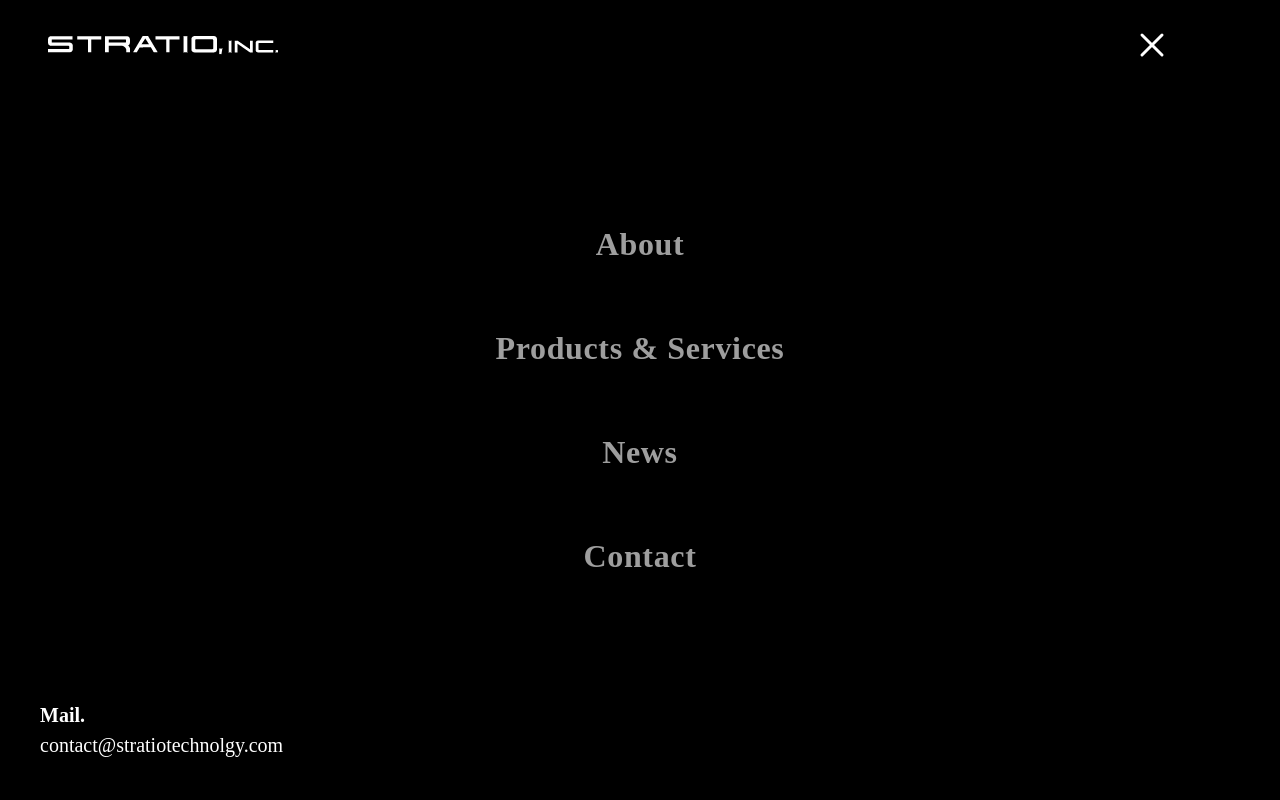
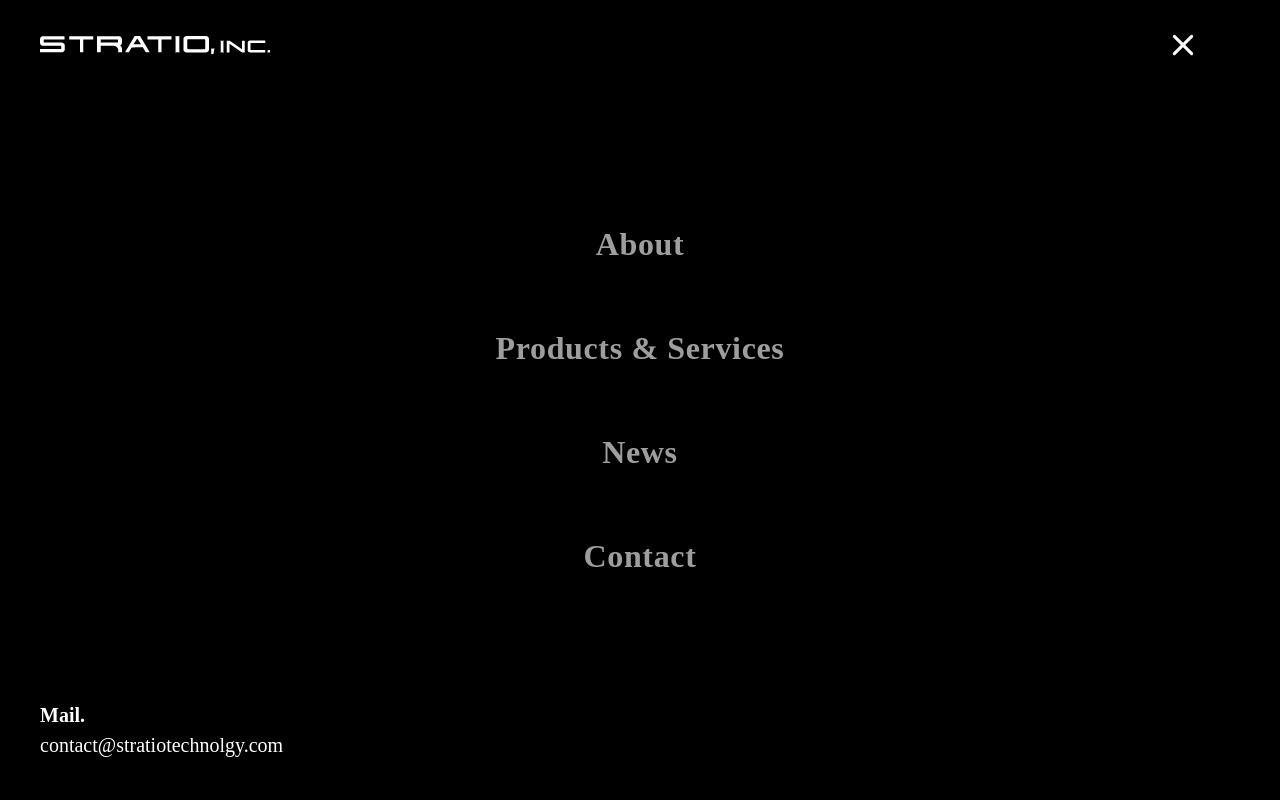
Before and after one commit to MoeThetPanHnin/stratiohomepage, a React (Vite) app: page /news in a window 1280 px wide. Both pictures are taken after a click on the button "MENU". Shown: the top 800 px of the page. Built offline with nearby package versions, Linux system fonts and the light colour scheme.

Commit message:
overlay edit

```diff
--- a/index.html
+++ b/index.html
@@ -8,7 +8,7 @@
     <meta name="description" content="STRATIO, INC. - Homepage" />
     <meta name="keywords" content="STRATIO, INC., homepage, web development" />
     <meta name="author" content="STRATIO, INC." />
-    <link rel="stylesheet" href="/src/styles.css" />
+    <link rel="stylesheet" href="/src/css/styles.css" />
     <link rel="preconnect" href="https://fonts.googleapis.com" />
     <link rel="preconnect" href="https://fonts.gstatic.com" crossorigin />
 
--- a/src/css/App.css
+++ b/src/css/App.css
@@ -36,7 +36,7 @@ body, html, #root, .app {
   display: flex;
   justify-content: space-between;
   align-items: center;
-  padding: 0 3vw;
+  padding: 0 2.5rem;
   border-bottom: 1px solid #333;
   position: fixed;
   top: 0;
@@ -47,9 +47,7 @@ body, html, #root, .app {
 
 /* Laptop */
 @media (max-width: 1024px) {
-  .header {
-    padding: 0 2.5rem;
-  }
+
   .header-logo {
     width: 200px;
   }
@@ -93,7 +91,6 @@ body, html, #root, .app {
   width: auto;
   opacity: 1;
   cursor: pointer;
-  margin-left: 16px;
 }
 
 .header-center {
@@ -572,71 +569,75 @@ button[type="submit"]:hover {
   display: flex;
   justify-content: space-between;
   align-items: center;
-  padding: 0 2.5vw;
+  padding: 0 2.5rem; /* Synced with .header */
   border-bottom: none;
   position: fixed;
   top: 0;
   left: 0;
   background: #000;
   z-index: 100;
+  box-sizing: border-box;
 }
+
+
+
+@media (max-width: 768px) {
+  .menu-overlay-header {
+    padding: 0 1.5rem;
+    height: 80px;
+  }
+}
+
+@media (max-width: 480px) {
+  .menu-overlay-header {
+    padding: 0 1rem;
+    height: 70px;
+  }
+}
+
 .menu-overlay-logo {
   display: block;
   max-height: 48px;
   width: auto;
   opacity: 1;
   cursor: pointer;
-  margin-left: 16px;
   margin-right: 0;
 }
 .menu-overlay-close {
-  position: static;
-  background: none;
+  background: transparent;
   border: none;
-  color: white;
+  padding: 0.5rem;
   cursor: pointer;
-  padding: 0;
-  z-index: 1002;
-  margin: 0;
   display: flex;
   align-items: center;
   justify-content: center;
-  width: 200px;
-  height: auto;
-  font-size: 2.2rem;
-  transition: background 0.2s, color 0.2s;
+  line-height: 0;
 }
-@media (max-width: 600px) {
-  .menu-overlay-header {
-    height: 56px;
-    padding: 0 1rem;
-  }
-  .menu-overlay-logo {
-    width: 120px;
-  }
-  .menu-overlay-close {
-    width: 120px;
-    font-size: 1.7rem;
+.menu-overlay-close img {
+  display: block;
+  width: 28px;
+  height: 28px;
+}
+
+@media (max-width: 768px) {
+  .menu-overlay-close img {
+    width: 24px;
+    height: 24px;
   }
 }
+
 @media (max-width: 600px) {
+
   .menu-overlay-close {
-    width: 28px;
-    height: 28px;
-    font-size: 1.3rem;
-    margin-right: 56px;
+    width: auto;
+    height: auto;
+    font-size: inherit;
+    transition: none;
+    padding: 0;
+    margin: 0;
   }
 }
-@media (max-width: 400px) {
-  .menu-overlay-close {
-  margin-right: 64px;
-  }
-}
-@media (max-width: 374px) {
-  .menu-overlay-close {
-    margin-right: 72px;
-  }
-}
+
 .menu-overlay-content {
   flex: 1;
   display: flex;
@@ -763,6 +764,24 @@ button[type="submit"]:hover {
   width: 100%;
 }
 
+/*responsive for menu overlay header*/
+@media (min-width: 400px) and (max-width: 572px)  {
+  .menu-overlay-header {
+    margin-top: 11px;
+    padding-top: 0px;
+    padding-bottom: 0px;
+  }
+
+
+  @media (min-width: 572px) and (max-width: 899px)  {
+    .menu-overlay-header {
+      margin-top: 9px;
+      padding-top: 0px;
+      padding-bottom: 0px;
+    }
+  }
+}
+
 /* Responsive adjustments for contact form */
 @media (max-width: 900px) {
   .contact {
@@ -839,7 +858,6 @@ button[type="submit"]:hover {
   width: auto;
   opacity: 1;
   cursor: pointer;
-  margin-left: 16px;
 }
 .menu-overlay-logo {
   display: block;
@@ -847,7 +865,6 @@ button[type="submit"]:hover {
   width: auto;
   opacity: 1;
   cursor: pointer;
-  margin-left: 16px;
   margin-right: 0;
 }
 
@@ -1001,6 +1018,22 @@ button[type="submit"]:hover {
   }
 }
 
+@media (min-width: 399px) and (max-width: 491px)  {
+  .menu-overlay-header {
+    margin-top: 7px;
+    padding-top: 0px;
+    padding-bottom: 0px;
+  }
+}
+
+@media (min-width: 491px) and (max-width: 592px)  {
+  .menu-overlay-header {
+    margin-top: 11px;
+    padding-top: 0px;
+    padding-bottom: 0px;
+  }
+}
+
 @media (max-width: 374px) {
   .footer-logo {
     width: 120px !important;
@@ -1020,3 +1053,35 @@ button[type="submit"]:hover {
     height: 150px !important;
   }
 }
+
+
+@media (min-width: 374px) and (max-width: 399px)  {
+  .menu-overlay-header {
+    margin-top: 6px;
+    padding-top: 0px;
+    padding-bottom: 0px;
+  }
+}
+
+@media (min-width: 377px) and (max-width: 399px)  {
+  .menu-overlay-header {
+    margin-top: 6px;
+    padding-top: 0px;
+    padding-bottom: 0px;
+  }
+}
+
+
+
+
+
+@media (min-width: 900px)  {
+  .menu-overlay-header {
+    margin-top: 0px;
+    padding-top: 0px;
+    padding-bottom: 0px;
+
+    padding-right: 15px;
+  }
+
+}
--- /dev/null
+++ b/src/css/styles.css
@@ -0,0 +1,19 @@
+title{
+    font-family:Noto Sans;
+    font-weight: 400;
+    font-size: 16px;
+    line-height: 24px;
+    letter-spacing: 0%;
+    text-align: left;
+    color: #000000;
+}
+
+.title{
+    font-family:Noto Sans KR;
+    font-weight: 400;
+    font-size: 16px;
+    line-height: 24px;
+    letter-spacing: 0%;
+    text-align: left;
+    color: #000000;
+}
--- a/src/jsx/App.jsx
+++ b/src/jsx/App.jsx
@@ -15,6 +15,8 @@ import twitter from '../icon/twitter.svg';
 import youtube from '../icon/youtube.svg';
 import linkedin from '../icon/linkedin.svg';
 import top from '../icon/Top.svg';
+import close_icon from '../images/homeimg/Close.svg';
+import menu_icon from '../images/homeimg/Dehaze.png';
 
 function AppContent() {
   const [menuOpen, setMenuOpen] = useState(false);
@@ -58,12 +60,12 @@ function AppContent() {
                 onClick={(e) => { handleLogoClick(e); setMenuOpen(false); }}
                 style={{ cursor: 'pointer' }}
               />
+
              <button className="menu-overlay-close" onClick={() => setMenuOpen(false)} aria-label="Close Menu">
-              <svg width="40" height="40" viewBox="0 0 40 40" fill="none" xmlns="http://www.w3.org/2000/svg">
-                <line x1="10" y1="10" x2="30" y2="30" stroke="white" strokeWidth="3" strokeLinecap="round" />
-                <line x1="30" y1="10" x2="10" y2="30" stroke="white" strokeWidth="3" strokeLinecap="round" />
-              </svg>
+              <img src={close_icon} alt="Close" />
              </button>
+
+
             </div>
             <div className="menu-overlay-content">
               <Link to="/about" className="menu-overlay-link" onClick={() => setMenuOpen(false)}>About</Link>
@@ -99,23 +101,9 @@ function AppContent() {
           <nav className="header-right">
             <button className="menu-btn" onClick={() => setMenuOpen(true)} aria-label="Open Menu">
               <span className="menu-text">MENU</span>
-              <span className="menu-icon">
-                <svg
-                  xmlns="http://www.w3.org/2000/svg"
-                  fill="none"
-                  viewBox="0 0 24 24"
-                  strokeWidth={1.5}
-                  stroke="white"
-                  width={32}
-                  height={32}
-                >
-                  <path
-                    strokeLinecap="round"
-                    strokeLinejoin="round"
-                    d="M3.75 6.75h16.5M3.75 12h16.5m-16.5 5.25h16.5"
-                  />
-                </svg>
-              </span>
+              <div className="menu-icon" style={{ cursor: 'pointer' }}>
+                <img src={menu_icon} alt="Menu" />
+              </div>
             </button>
           </nav>
         </header>
--- a/src/jsx/Home.jsx
+++ b/src/jsx/Home.jsx
@@ -284,7 +284,7 @@ function Home() {
           <div classname="us">US Office.</div>
           <div classname="us-address" style={{marginBottom: '1.5rem'}}>2211 Fortune Drive, Suite A, San Jose, CA 95131</div>
           <div classname="kr">KR Office.</div>
-          <div classname="kr-address" style={{marginBottom: '1.5rem'}}>B-911, 43 Changrop-ro, Sujeong-gu, Seongnam-si, Gyeonggi-do (13449)</div>
+          <div classname="kr-address" style={{marginBottom: '1.5rem'}}>B-911, 43 Changeop-ro, Sujeong-gu, Seongnam-si, Gyeonggi-do (13449)</div>
           <div classname="mail">Mail.</div>
           <div classname="mail-address" style={{marginBottom: '1.5rem'}}>contact@stratiotechnolgy.com</div>
         </div>
```
Also changed, not shown: src/images/homeimg/Close.svg (added), src/jsx/News.jsx (line endings or trailing spaces). Lines whose indentation alone changed are shown as unchanged.
